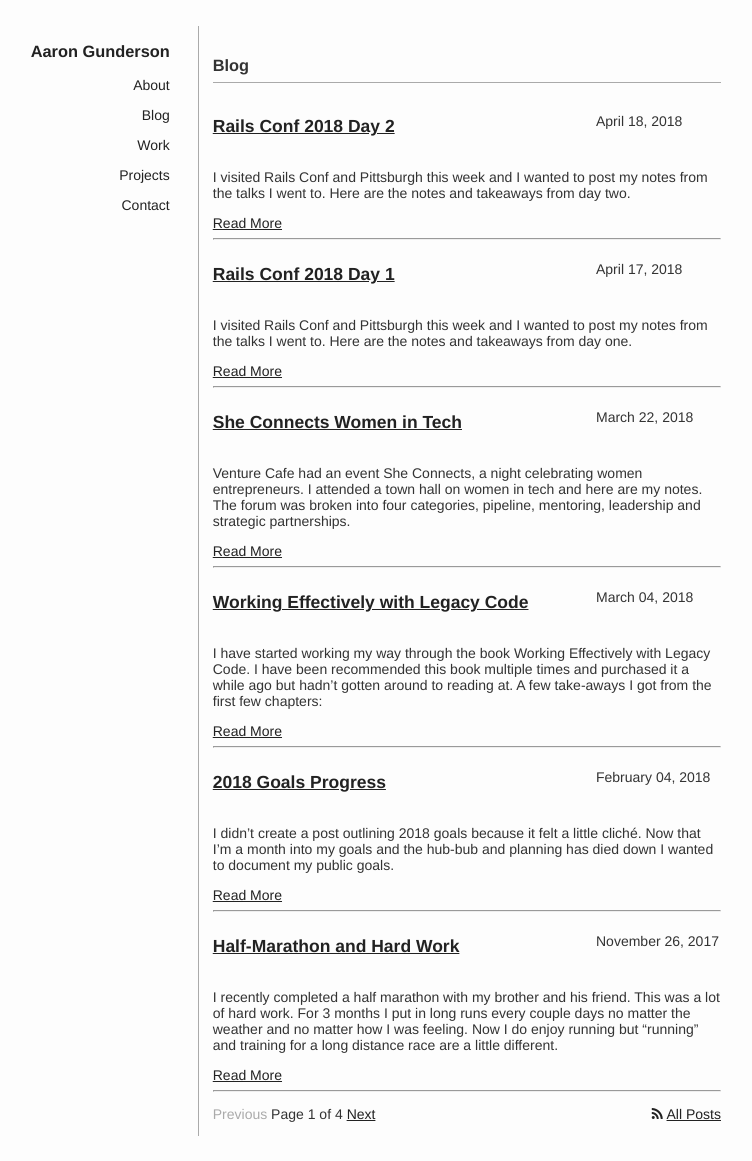
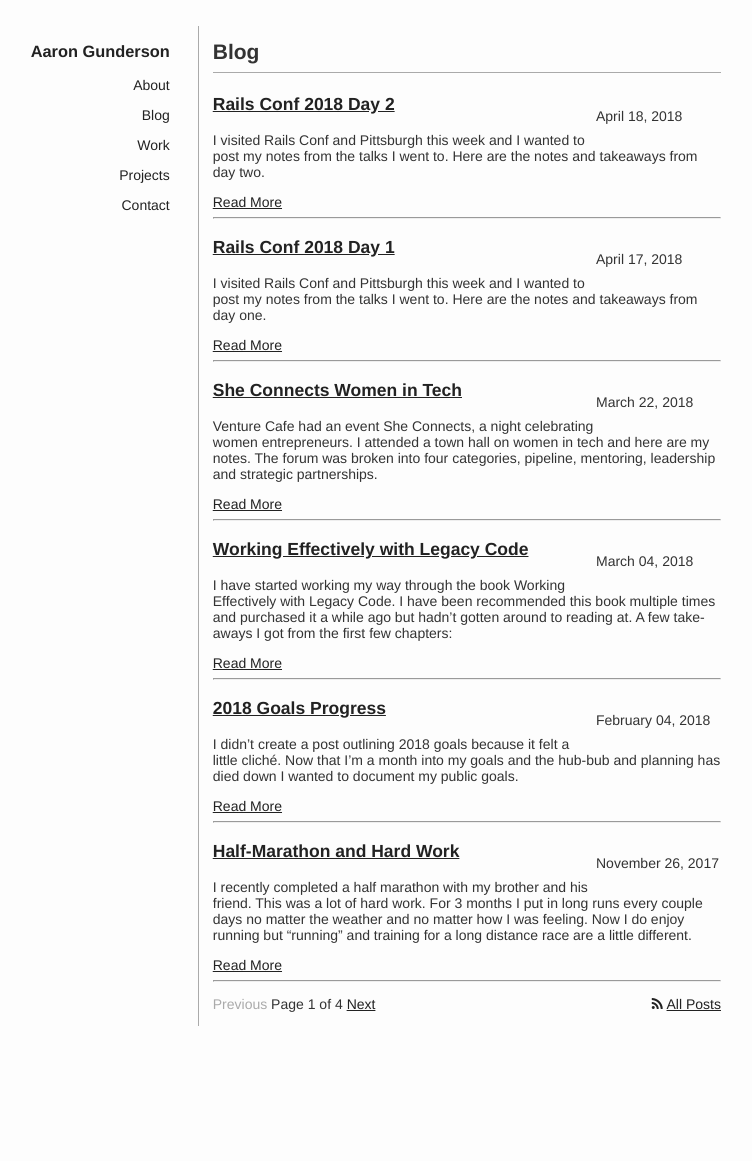
Before and after one commit to agundy/agundy.github.io, a Jekyll site: the page built from blog/index.html, in a window 1280 px wide. Shown: the whole page, without its empty margins (289-1041 px from the left). Built offline with Jekyll 4.4.1, drawn with Linux system fonts in a browser that asks for light colours; the list of posts is cut into pages by our own code; after the commit the page ends 1052 px from its top, so only the background shows below that.

Commit message:
Fix css headers

```diff
--- a/_layouts/default.html
+++ b/_layouts/default.html
@@ -12,7 +12,7 @@
     </section>
     <section class="content left-bar">
       <article>
-        <h1 class="bottom-bar">{{ page.header }}</h1>
+        <h1 class="page-header bottom-bar">{{ page.header }}</h1>
         {{ content }}
       </article>
     </section>
--- a/css/main.css
+++ b/css/main.css
@@ -84,6 +84,11 @@ ul.unstyled {
   margin-bottom: 1em;
 }
 
+.page-header {
+  font-size: 21px;
+  margin-top: 0;
+}
+
 .blog {
   padding-left: 0;
   list-style-type: none;
@@ -107,7 +112,6 @@ ul.unstyled {
 
 .blog-post h3 {
   font-size: 1.25em;
-  display: inline-block;
 }
 
 .blog-post h4 {
```
